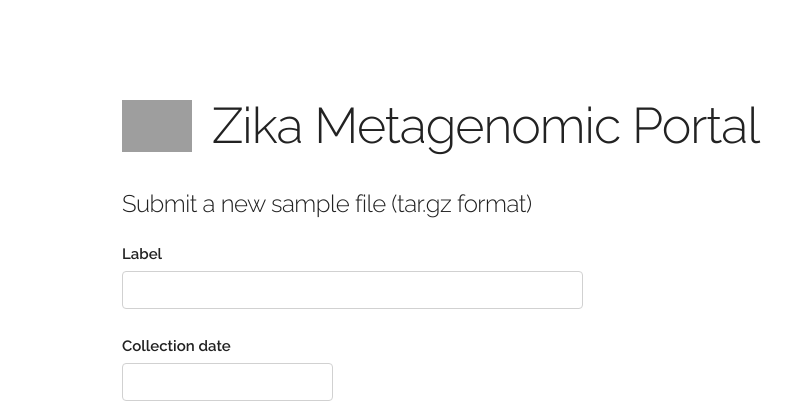
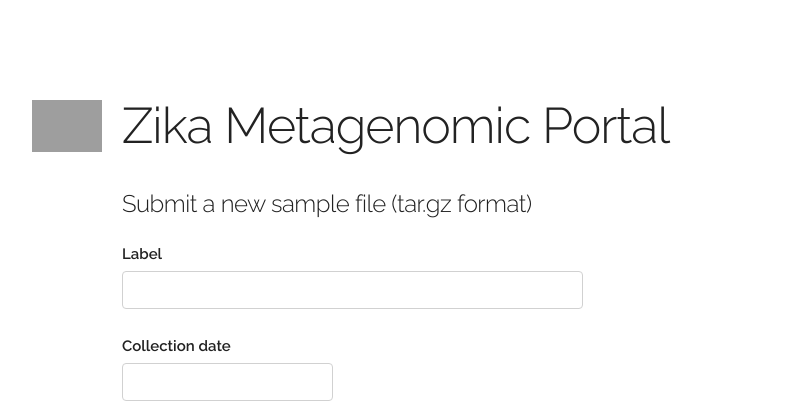
Before and after one commit to wallingTACC/zika-hack, a Django app: page /submissionForm/ in a window 1280 px wide. Shown: the top 420 px of the page, without its empty margins (38-829 px from the left). Run offline with Django 3.2, Linux system fonts and the light colour scheme; some libraries are stand-ins or nearby versions; grey boxes are pictures that could not be loaded.

Commit message:
new header alignment

```diff
--- a/gene_analyze_web/gene_analyze_web/static/css/styles.css
+++ b/gene_analyze_web/gene_analyze_web/static/css/styles.css
@@ -44,3 +44,13 @@ input[type="file" i]::-webkit-file-upload-button:hover {
 .page-header h1 {
   margin: 0 2rem;
 }
+
+.page-header img {
+  max-width: 7rem;
+}
+
+@media (min-width: 550px) {
+  .page-header img {
+    margin-left: -9rem;
+  }
+}
--- a/gene_analyze_web/gene_analyze_web/templates/base.html
+++ b/gene_analyze_web/gene_analyze_web/templates/base.html
@@ -37,7 +37,7 @@
 <div class="container">
   <div class="row" style="margin-top: 10%">
     <div class="page-header twelve columns">
-      <img src="{% static 'images/zika.png' %}" style="max-width: 7rem;">
+      <img src="{% static 'images/zika.png' %}">
       <h1>Zika Metagenomic Portal</h1>
     </div>
   </div>
```
